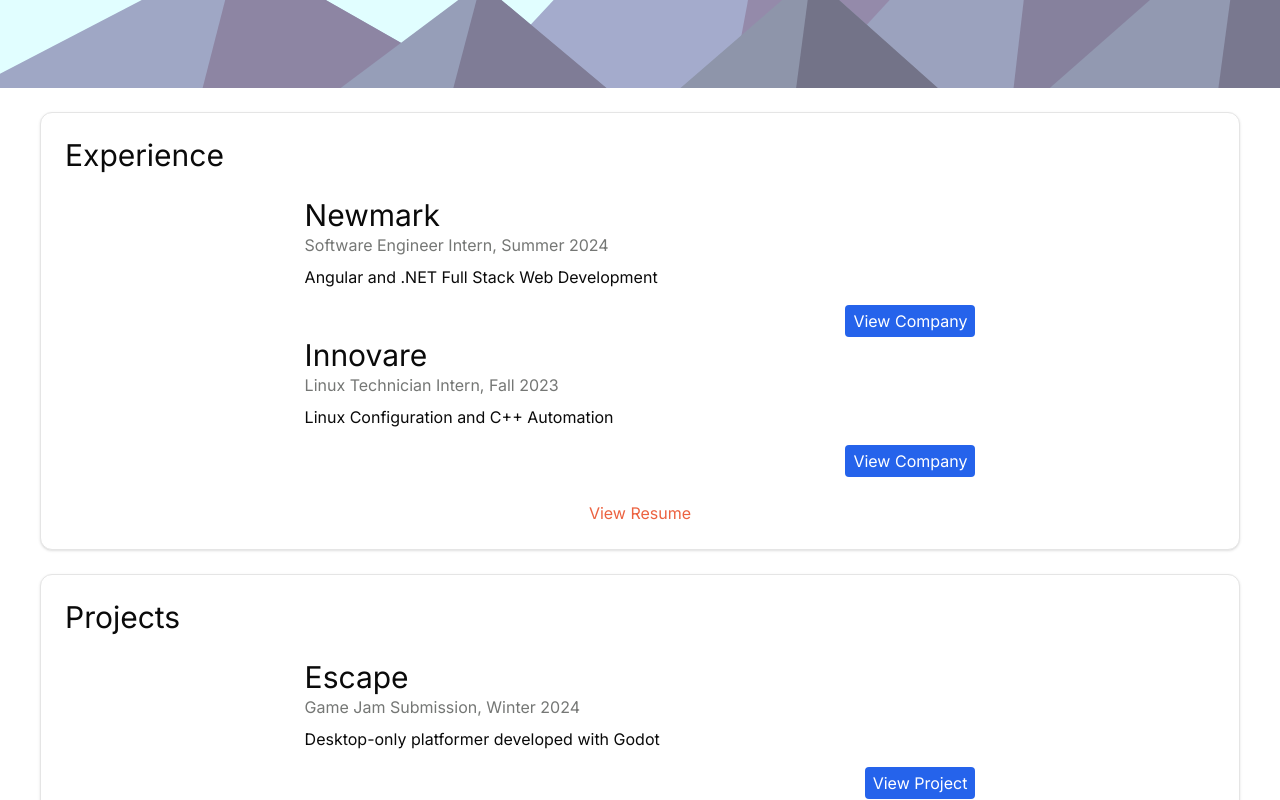
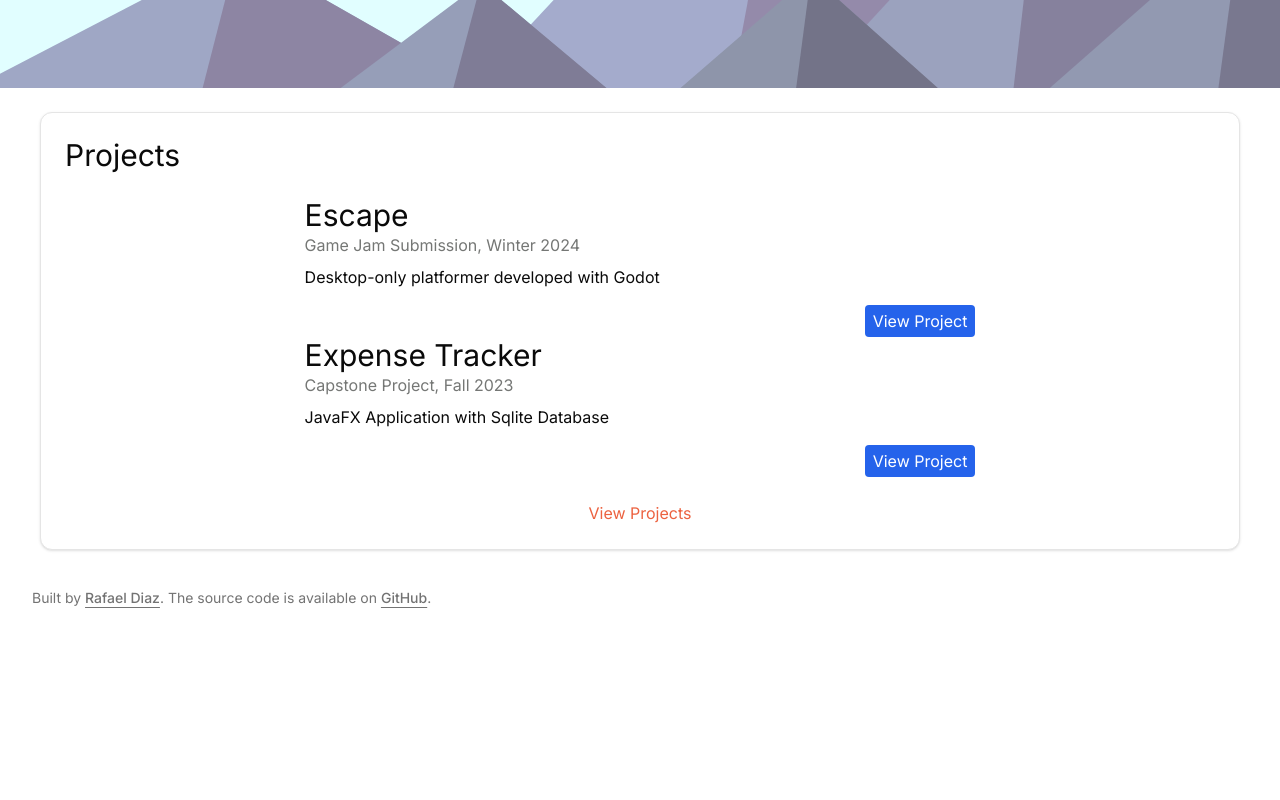
Before and after one commit to availe/Personal-Website-V2, a Next.js app: page / in a window 1280 px wide. Shown: the part 760-1560 px from the top of the page. After the commit the page ends 1406 px from the top, so only its background shows below. Built offline with nearby package versions, Linux system fonts and the light colour scheme.

Commit message:
moved projects above experience

```diff
--- a/src/app/page.tsx
+++ b/src/app/page.tsx
@@ -42,13 +42,6 @@
       <div className="flex flex-col gap-6">
         <Hero />
         <SectionEntry
-          experiences={experiences}
-          title="Experience"
-          stringDesc="View Resume"
-          stringLink="/resume"
-          callToAction="View Company"
-        />
-        <SectionEntry
           experiences={projects}
           title="Projects"
           stringDesc="View Projects"
```
